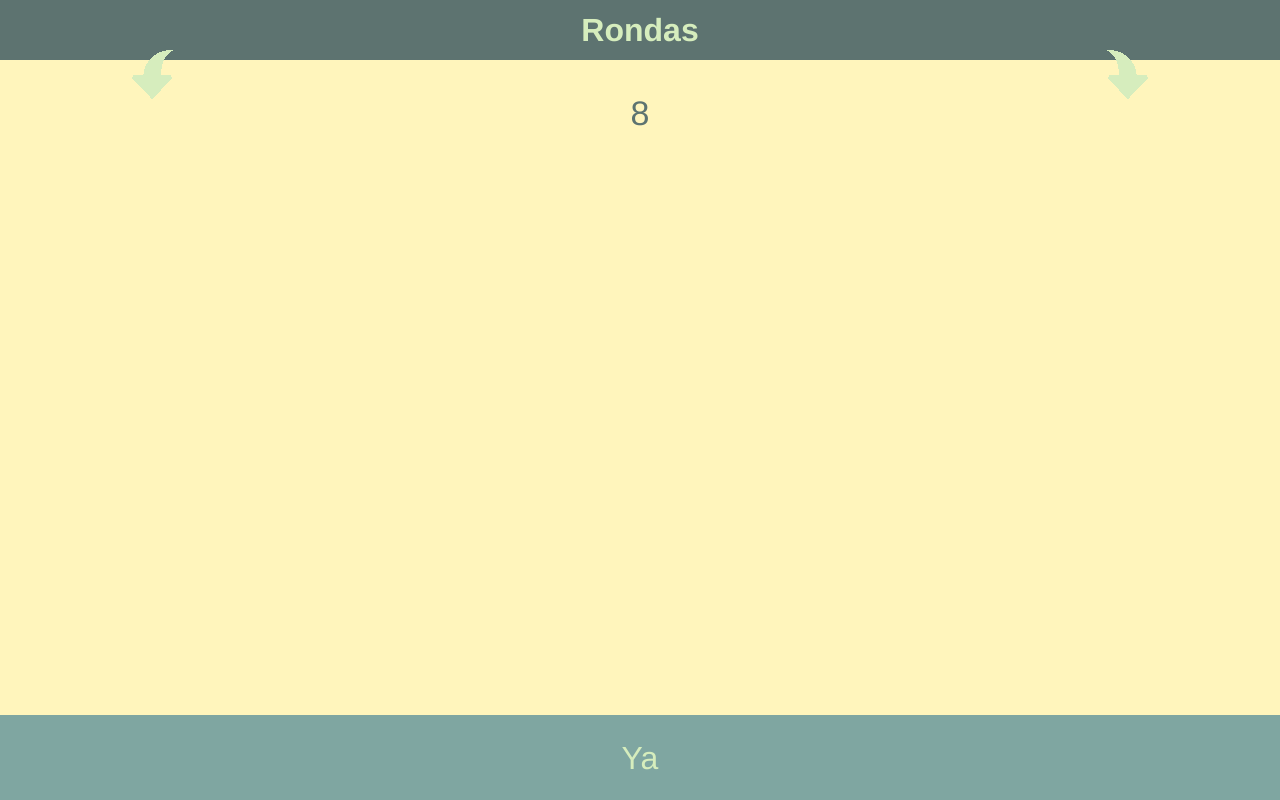
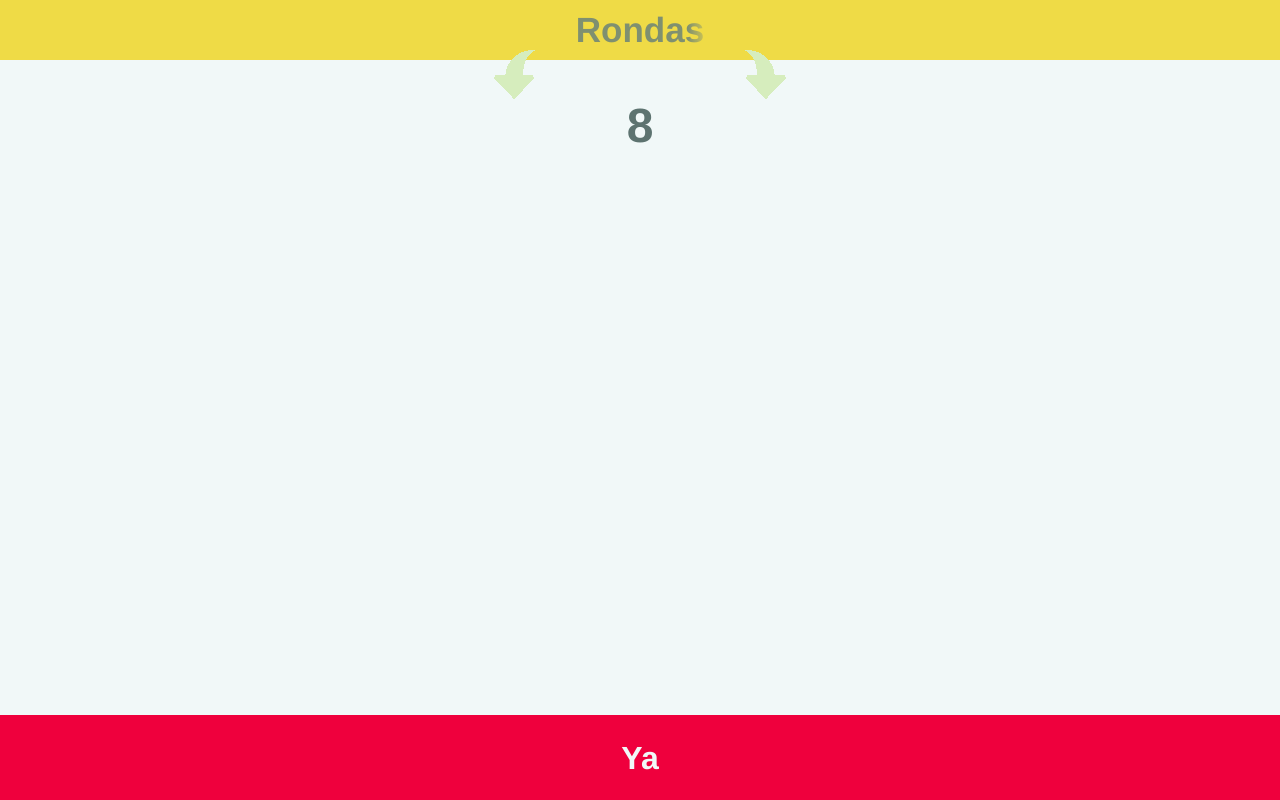
Before and after one commit to agustinventura/TabataTimer, a plain HTML site: page index.html in a window 1280 px wide. Drawn offline with Linux system fonts and the light colour scheme.

Commit message:
adds new colors

```diff
--- a/config.xml
+++ b/config.xml
@@ -1,11 +1,11 @@
 <?xml version="1.0" encoding="UTF-8"?>
-<widget xmlns:tizen="http://tizen.org/ns/widgets" xmlns="http://www.w3.org/ns/widgets" id="http://www.digitalsingular.com/TabataTimer" version="1.0.0" viewmodes="maximized">
-    <tizen:application id="immSuAyDqC.TabataTimer" package="immSuAyDqC" required_version="2.3.2"/>
+<widget xmlns="http://www.w3.org/ns/widgets" xmlns:tizen="http://tizen.org/ns/widgets" id="http://www.digitalsingular.com/TabataTimer" version="1.0.0" viewmodes="maximized">
+    <tizen:application id="nSBtnLlVwX.TabataTimer" package="nSBtnLlVwX" required_version="2.4"/>
     <content src="index.html"/>
     <feature name="http://tizen.org/feature/screen.size.normal"/>
     <icon src="icon.png"/>
     <name>TabataTimer</name>
     <tizen:privilege name="http://tizen.org/privilege/application.launch"/>
     <tizen:profile name="wearable"/>
-    <tizen:setting hwkey-event="enable"/>
+    <tizen:setting background-support="disable" encryption="disable" hwkey-event="enable"/>
 </widget>
--- a/css/style.css
+++ b/css/style.css
@@ -1,42 +1,44 @@
-/* Colors from zen master II theme: https://color.adobe.com/es/zen-master-II-color-theme-9738414
-* dark-blue: #5D7370
-* light-blue: #7FA6A1
-* dark-green: #B8D9B8
-* light-green: #D6EDBD
-* cream: #FFF5BC
+/* Colors from reebok crossfit apparel theme: https://color.adobe.com/es/Reebok-CrossFit-Apparel-3-color-theme-7582648/
+* dark-red: #D7073C
+* light-red: #EF003D
+* grey: #F1F8F8
+* green: #7F9070
+* yellow: #EFDB46
 */
 .ui-content {
-    background-color: #FFF5BC;
+    background-color: #F1F8F8;
 }
 
 .ui-header {
-    background-color: #5D7370;
-    color: #D6EDBD;
+    background-color: #EFDB46;
+    color: #7F9070;
     display:flex;
-    justify-content: space-between;
+    justify-content: center;
 }
 
 .ui-header .ui-title {
-    color: #D6EDBD;
-    width: 60%;
+    color: #7F9070;
+    font-size: 35px;
+    margin: 0 20px 0 20px;
 }
 
 .ui-btn {
-    background-color: #7FA6A1;
-    color: #D6EDBD;
+    background-color: #EF003D;
+    color: #F1F8F8;
+    font-weight: bold;
 }
 
 a.ui-btn:active:hover,
 .ui-btn:enabled:active:hover {
-    background-color: #5D7370;
+    background-color: #D7073C
 }
 
 .ui-page .ui-footer.ui-bottom-button .ui-btn {
-	background-color: #7FA6A1;
+	background-color: #EF003D;
 }
 
 .ui-btn:enabled:focus {
-    background-color: #5D7370;
+    background-color: #D7073C;
 }
 
 .ui-popup {
@@ -115,13 +117,15 @@ i {
 }
 
 .increase {
-	padding-right: 50px;
     padding-top: 50px;
-    width: 20%
 }
 
 .decrease {
-    padding-left: 50px;
     padding-top: 50px;
-    width: 20%;
 }
+
+.selectText {
+	margin: 0.8em 0;
+	font-size: -webkit-xxx-large;
+    font-weight: bolder;
+}
--- a/index.html
+++ b/index.html
@@ -20,7 +20,7 @@
         <div class="increase"><img src="./img/increase.png"/></div>
     </header>
     <div class="ui-content content-padding">
-        <p id="rounds">Rondas</p>
+        <p id="rounds" class="selectText">Rondas</p>
     </div>
     <footer class="ui-footer ui-bottom-button">
         <button id="setRounds" class="ui-btn">Ya</button>
@@ -33,7 +33,7 @@
         <span class="increase">+5</span><i class="right-arrow"></i>
     </header>
     <div class="ui-content content-padding">
-        <p id="workSeconds">Trabajo</p>
+        <p id="workSeconds" class="selectText">Trabajo</p>
     </div>
     <footer class="ui-footer ui-bottom-button">
         <button id="setWorkTime" class="ui-btn">Ya</button>
@@ -46,7 +46,7 @@
         <span class="increase">+5</span><i class="right-arrow"></i>
     </header>
     <div class="ui-content content-padding">
-        <p id="restSeconds">Descanso</p>
+        <p id="restSeconds" class="selectText">Descanso</p>
     </div>
     <footer class="ui-footer ui-bottom-button">
         <button id="setRestTime" class="ui-btn">Listo</button>
@@ -57,11 +57,10 @@
         <h2 class="ui-title">Tabata listo</h2>
     </header>
     <div class="ui-content content-padding">
-        <p class="roundsSumUp"><span id="round">ronda</span>/<span id="totalRounds">rondas totales</span></p>
-        <hr>
-        <p id="currentStatus" class="currentStatus">&iquest;Listo?</p>
-        <hr id="statusSecondsSeparator">
-        <p id="secondsLeft"></p>
+        <p class="roundsSumUp"><span id="round">ronda</span>/<span id="totalRounds">rondas totales</span>&nbsp;
+        <span id="currentStatus" class="currentStatus">&iquest;Listo?</span>&nbsp;
+        <span id="secondsLeft"></span>
+        </p>
     </div>
     <footer class="ui-footer ui-bottom-button">
         <button id="start" class="ui-btn">Empezar</button>
```
